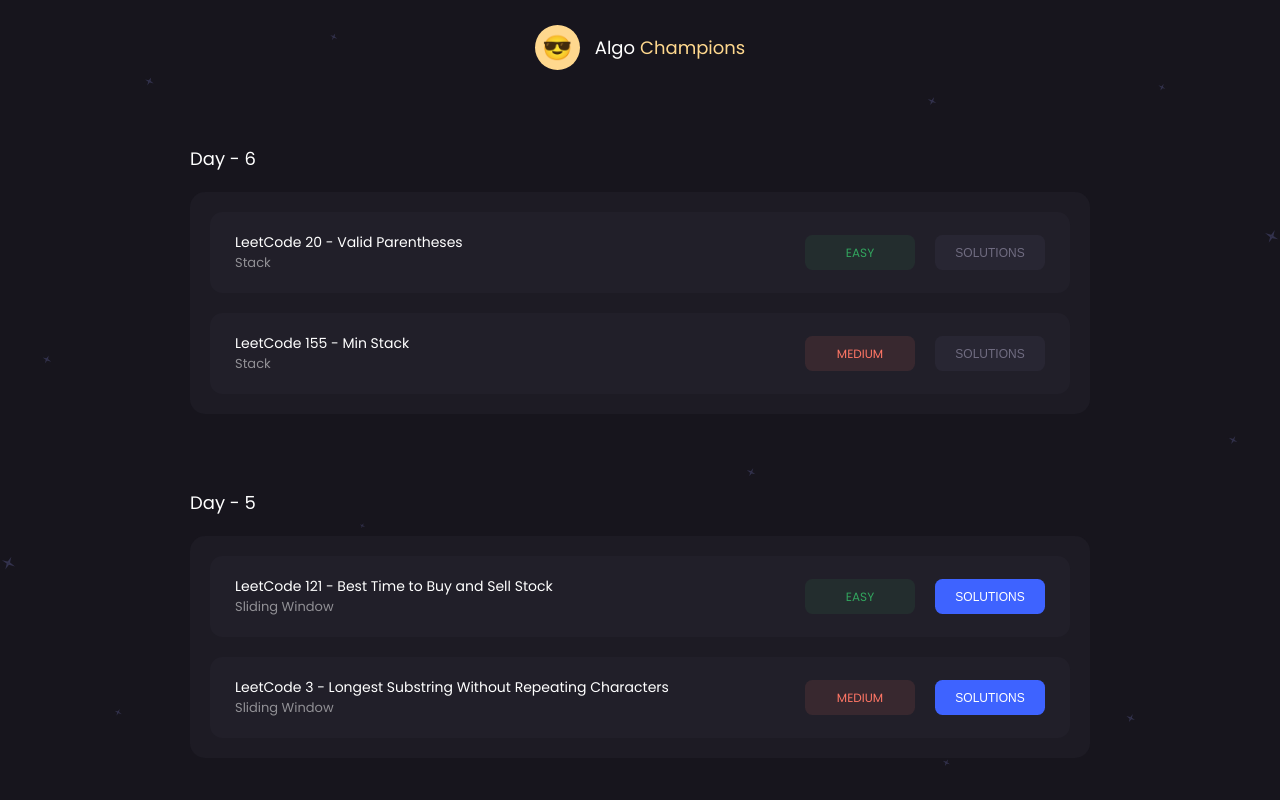
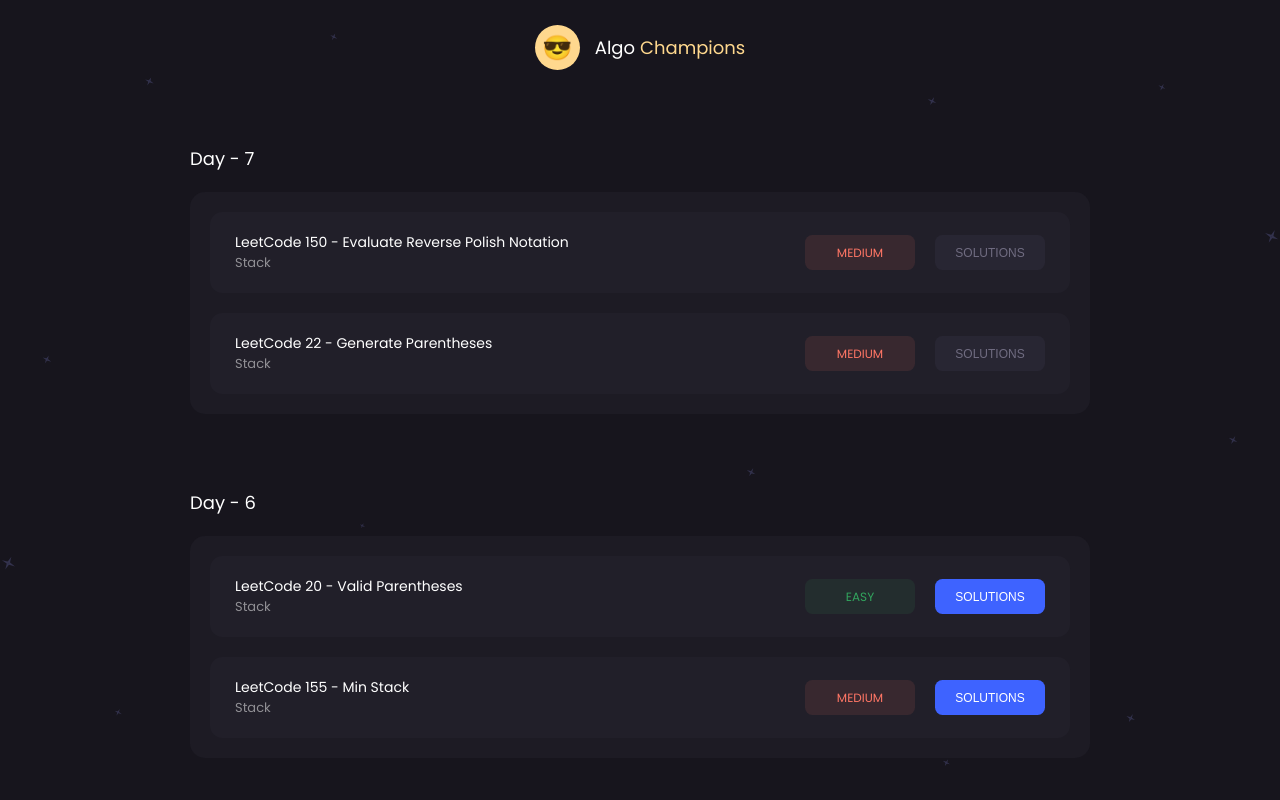
Before and after one commit to canberkkkkk/algo-champions, a React (Create React App) app: page / in a window 1280 px wide. Shown: the top 800 px of the page. Built offline with nearby package versions, Linux system fonts and the light colour scheme.

Commit message:
feat(algo-champions): add day-7 questions and day-6 answers

```diff
--- a/src/constants.js
+++ b/src/constants.js
@@ -1,4 +1,23 @@
 export const QUESTION_BUNDLES = [
+  {
+    date: "Day - 7",
+    questions: [
+      {
+        name: "LeetCode 150 - Evaluate Reverse Polish Notation",
+        link: "https://leetcode.com/problems/evaluate-reverse-polish-notation/",
+        type: "Stack",
+        difficulty: "Medium",
+        solutions: null,
+      },
+      {
+        name: "LeetCode 22 - Generate Parentheses",
+        link: "https://leetcode.com/problems/generate-parentheses/",
+        type: "Stack",
+        difficulty: "Medium",
+        solutions: null,
+      },
+    ],
+  },
   {
     date: "Day - 6",
     questions: [
@@ -7,14 +26,23 @@ export const QUESTION_BUNDLES = [
         link: "https://leetcode.com/problems/valid-parentheses/",
         type: "Stack",
         difficulty: "Easy",
-        solutions: null,
+        solutions: {
+          Python:
+            "https://leetcode.com/problems/valid-parentheses/submissions/940503190/",
+          Java: "https://leetcode.com/problems/valid-parentheses/solutions/3461383/java-o-n-solution/",
+          "C++": "https://leetcode.com/submissions/detail/940264952/",
+          Javascript: "https://leetcode.com/submissions/detail/940284398/",
+        },
       },
       {
         name: "LeetCode 155 - Min Stack",
         link: "https://leetcode.com/problems/min-stack/",
         type: "Stack",
         difficulty: "Medium",
-        solutions: null,
+        solutions: {
+          Java: "https://leetcode.com/problems/min-stack/solutions/3461340/java-o1-solution-using-arraylist/",
+          "C++": "https://leetcode.com/submissions/detail/940262258/",
+        },
       },
     ],
   },
```
